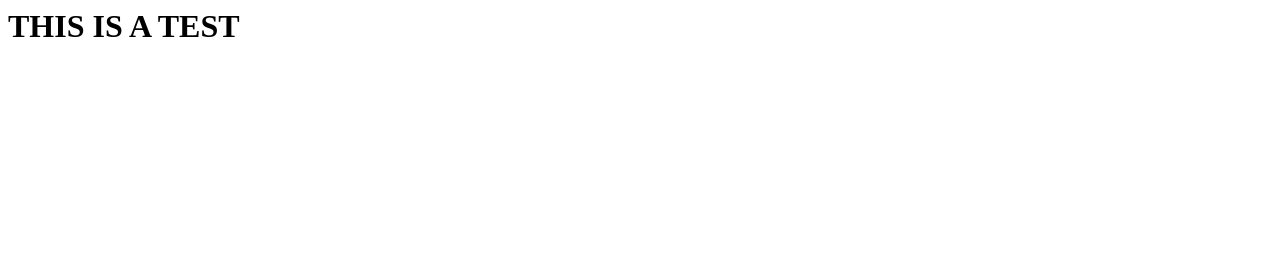
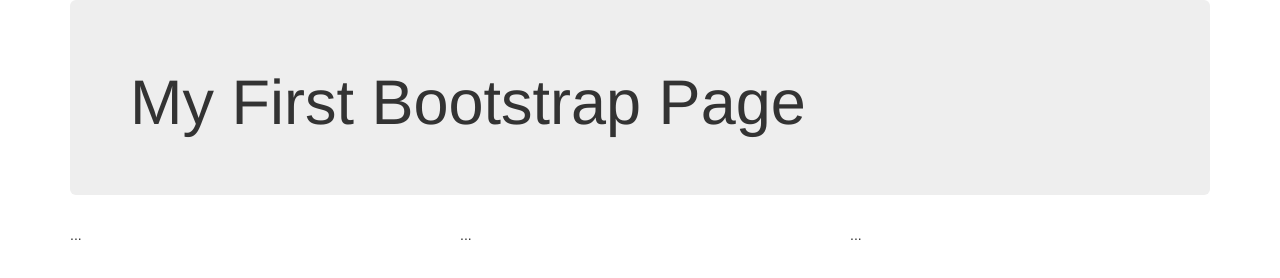
Before and after one commit to Jackcmd007/HelloWorld, a plain HTML site: page index.html in a window 1280 px wide. Drawn offline with nearby package versions, Linux system fonts and the light colour scheme.

Commit message:
Update index.html

```diff
--- a/index.html
+++ b/index.html
@@ -1,4 +1,31 @@
+<!DOCTYPE html>
+<html lang="en">
+<head>
+<title>Bootstrap Example</title>
+<meta charset="utf-8">
+<meta name="viewport" content="width=device-width, initial-scale=1">
+<link rel="stylesheet" href="https://maxcdn.bootstrapcdn.com/bootstrap/3.4.1/css/bootstrap.min.css">
+<script src="https://ajax.googleapis.com/ajax/libs/jquery/3.5.1/jquery.min.js"></script>
+<script src="https://maxcdn.bootstrapcdn.com/bootstrap/3.4.1/js/bootstrap.min.js"></script>
+</head>
+<body>
 
-  <h1>
-    THIS IS A TEST
-  </h1>
+<div class="container">
+  <div class="jumbotron">
+    <h1>My First Bootstrap Page</h1>
+  </div>
+  <div class="row">
+    <div class="col-sm-4">
+      ...
+    </div>
+    <div class="col-sm-4">
+      ...
+    </div>
+    <div class="col-sm-4">
+    ...
+    </div>
+  </div>
+</div>
+
+</body>
+</html>
```
